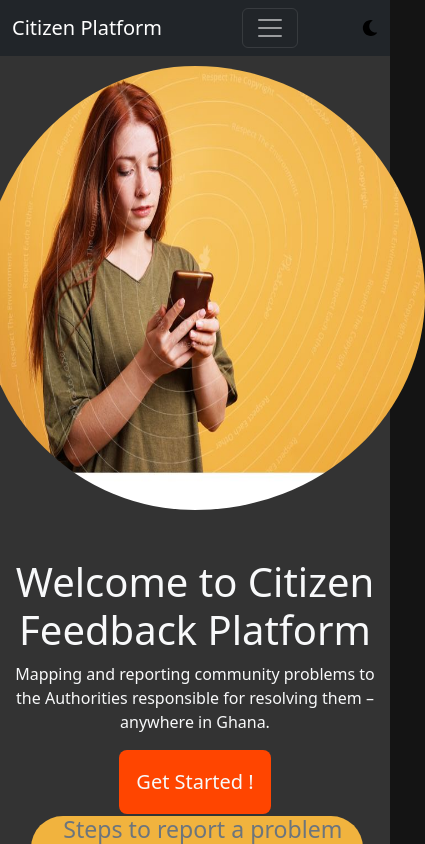
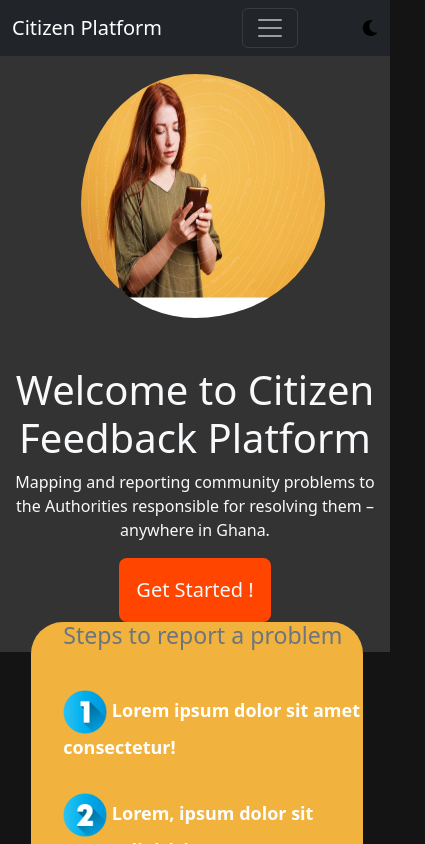
Before and after one commit to FullEffect-Studio/cfp, a React (Create React App) app: page / in a window 390 px wide. Shown: the top 844 px of the page, 425 px wide, since content can reach past the window. Built offline with nearby package versions, Linux system fonts and the light colour scheme.

Commit message:
Fixed responsiveness at homebanner

```diff
--- a/src/components/home/HomeBanner.jsx
+++ b/src/components/home/HomeBanner.jsx
@@ -47,7 +47,7 @@ const HomeBannerStyle = styled.main`
   }
 
   @media screen and (max-width: 600px) {
-    height: 800px;
+    height: max-content;
 
     .mainBanner{
       flex-direction: column-reverse;
@@ -63,8 +63,8 @@ const HomeBannerStyle = styled.main`
     }
 
     .report-img img{
-      width: 460px;
-      height: 460px;
+      width: 260px;
+      height: 260px;
       padding-left: 1rem;
     }
 
@@ -76,7 +76,6 @@ const HomeBannerStyle = styled.main`
 
 `;
 const HomeBanner = () => {
-  const {} = useContext(ThemeTogglerContext)
   return (
     <HomeBannerStyle data-scroll-section>
       <Container>
```
